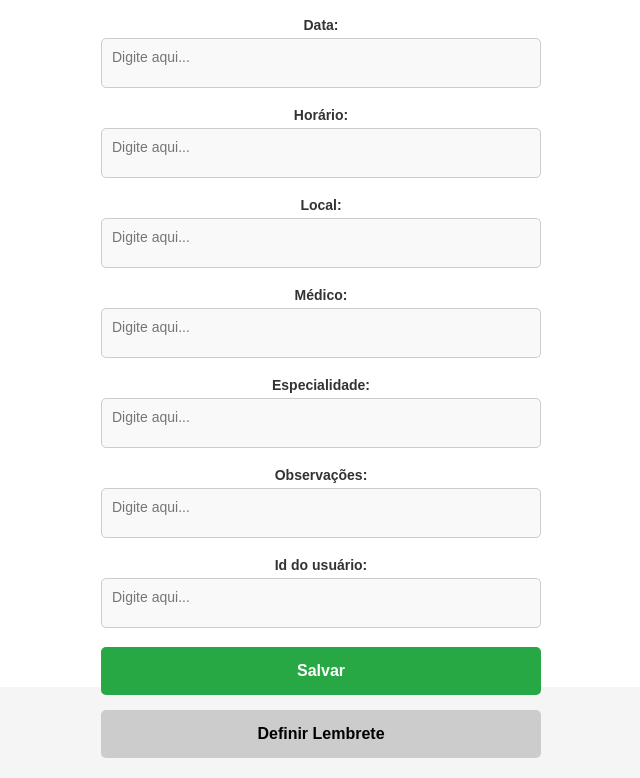
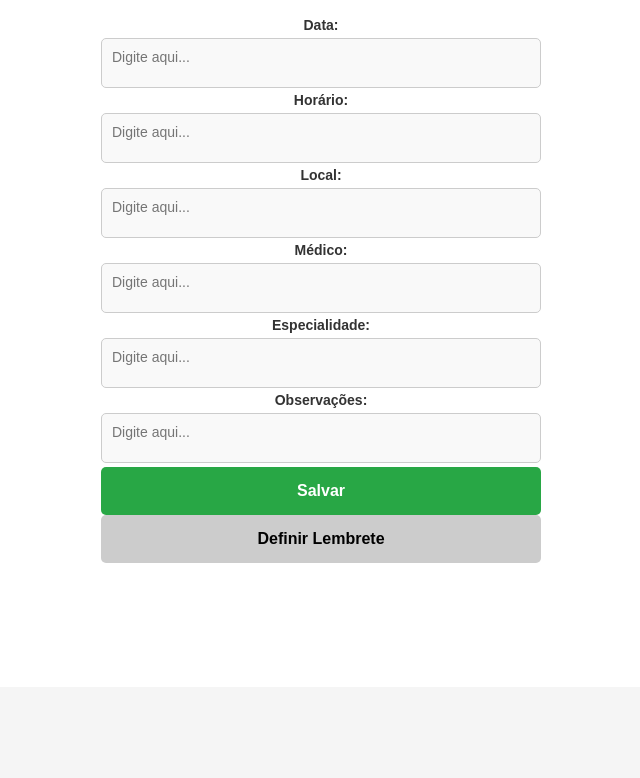
Before and after one commit to jessicakellyjkx/diario_saude, a website: page adicionar_consulta.html in a window 1280 px wide. Shown: the part 113-891 px from the top of the page, without its empty margins (319-959 px from the left). After the commit the page ends 800 px from the top, so only its background shows below. Drawn offline with Linux system fonts and the light colour scheme.

Commit message:
add consulta

```diff
--- a/adicionar_consulta.html
+++ b/adicionar_consulta.html
@@ -19,38 +19,38 @@
         <main class="main-content">
             <h2>Adicionar Consulta</h2>
             <div class="form-container">
+                <form onSubmit="adicionarConsulta(event)">
                     <div class="form-group">
                         <label for="data">Data:</label>
-                    <textarea id="data" placeholder="Digite aqui..."></textarea>
+                        <textarea id="data" name="data" placeholder="Digite aqui..."></textarea>
                     </div>
                     <div class="form-group">
                         <label for="horario">Horário:</label>
-                    <textarea id="horario" placeholder="Digite aqui..."></textarea>
+                        <textarea id="horario" name="horario" placeholder="Digite aqui..."></textarea>
                     </div>
                     <div class="form-group">
                         <label for="local">Local:</label>
-                    <textarea id="local" placeholder="Digite aqui..."></textarea>
+                        <textarea id="local" name="local" placeholder="Digite aqui..."></textarea>
                     </div>
                     <div class="form-group">
                         <label for="medico">Médico:</label>
-                    <textarea id="medico" placeholder="Digite aqui..."></textarea>
+                        <textarea id="medico" name="medico" placeholder="Digite aqui..."></textarea>
                     </div>
                     <div class="form-group">
                         <label for="especialidade">Especialidade:</label>
-                    <textarea id="especialidade" placeholder="Digite aqui..."></textarea>
+                        <textarea id="especialidade" name="especialidade" placeholder="Digite aqui..."></textarea>
                     </div>
                     <div class="form-group">
                         <label for="observacoes">Observações:</label>
-                    <textarea id="observacoes" placeholder="Digite aqui..."></textarea>
+                        <textarea id="observacoes" name="observacoes" placeholder="Digite aqui..."></textarea>
                     </div>
-                <div class="form-group">
-                    <label for="idusuario">Id do usuário:</label>
-                    <textarea id="idusuario" placeholder="Digite aqui..."></textarea>
-                </div>
-                <button class="btn save-btn">Salvar</button>
+                    <button class="btn save-btn" type="submit">Salvar</button>
                     <button class="btn reminder-btn">Definir Lembrete</button>
+
+                </form>
             </div>
         </main>
     </div>
 </body>
+<script src="js/script.js"></script>
 </html>
--- a/js/script.js
+++ b/js/script.js
@@ -62,6 +62,40 @@ async function redirecionar(event) {
   return await fetch("http://localhost:8080/criar-conta", requestOptions)
     .then((response) => {
       if (response?.status === 200) window.location.href = "apresentacao.html"; // Redireciona para "apresentacao.html"
+    })
+    .catch((error) => {
+      console.error("error => ", error)
+      return false
+    })
+}
+
+async function adicionarConsulta(event) {
+  event.preventDefault(); // Impede o envio padrão do formulário
+
+  const myHeaders = new Headers()
+  myHeaders.append("Content-Type", "application/json")
+  myHeaders.append("Accept", "application/json")
+
+  const raw = JSON.stringify({
+    medico: event.target.elements.medico.value,
+    especialidade: event.target.elements.especialidade.value,
+    local_consulta: event.target.elements.local.value,
+    data_consulta: event.target.elements.data.value,
+    horario_consulta: event.target.elements.horario.value,
+    observacoes: event.target.elements.observacoes.value,
+    idusuario: 1
+  })
+
+  const requestOptions = {
+    method: "POST",
+    headers: myHeaders,
+    body: raw,
+    redirect: "follow",
+  }
+
+  return await fetch("http://localhost:8080/adicionar-consulta", requestOptions)
+    .then((response) => {
+      if (response?.status === 200) window.location.href = "consulta.html"; // Redireciona para "consulta.html"
     })
     .catch((error) => {
       console.error("error => ", error)
--- a/server.js
+++ b/server.js
@@ -74,12 +74,13 @@ app.post("/adicionar-consulta", async (req, res) => {
 
     // SQL
     let sql = `INSERT INTO consulta (medico, especialidade, local_consulta, data_consulta, horario_consulta, observacoes, idusuario) VALUES
-                ('${name}', '${telefone}', '${dataNascimento}', '${email}', '${password}')`;
+                ('${medico}', '${especialidade}', '${local_consulta}', '${data_consulta}', '${horario_consulta}', '${observacoes}', ${idusuario})`;
 
     // executar comando sql
     conexao.query(sql, function(erro, retorno){
         //caso ocorra um erro
         if(erro) {
+            console.log(erro)
             res.statusCode = 500
             res.setHeader("Content-Type", "text/plain")
             res.setHeader("Access-Control-Allow-Origin", "*")
```
Lines whose indentation alone changed are shown as unchanged.
